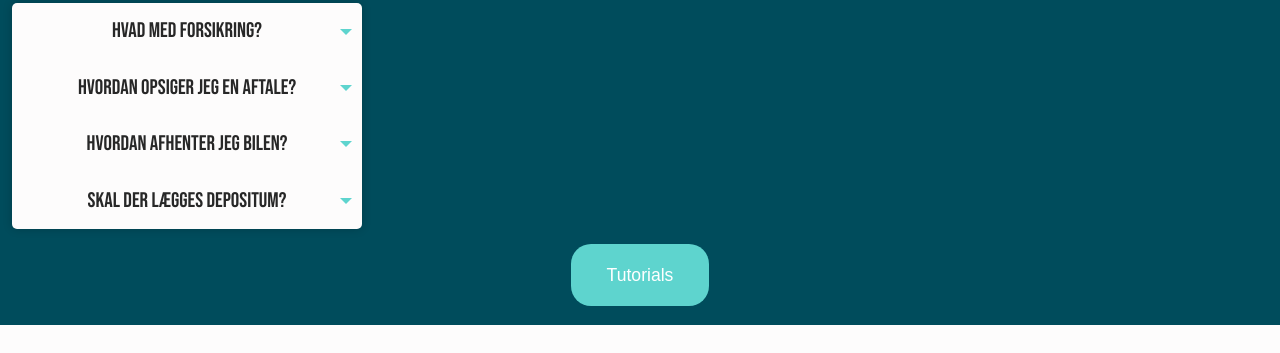
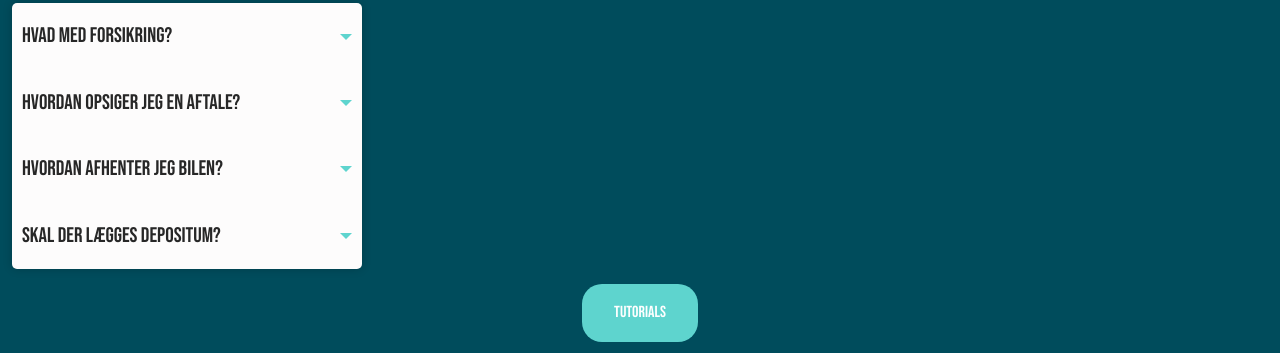
Before and after one commit to lucasjolibois54/wheels, a plain HTML site: page contact.html in a window 1280 px wide. Shown: the part 382-735 px from the top of the page. Drawn offline with Linux system fonts and the light colour scheme.

Commit message:
padding ændret i FAQ box

```diff
--- a/style.css
+++ b/style.css
@@ -135,6 +135,8 @@ p{
     border-radius: 20px;
     border: none;
     margin-top: 15px;
+    font-family: 'Bebas Neue', sans-serif;
+    font-size: 16px;
 }
 
 .btncontainer {
@@ -239,11 +241,12 @@ p{
     background-color: #FDFCFC;
     color: #272727;
     font-size: 1.2em;
+    text-align: start;
 }
 
 .accordion__label,
 .accordion__content {
-    padding: 15px 10px;
+    padding: 20px 10px;
 }
 
 .accordion__label {
```
